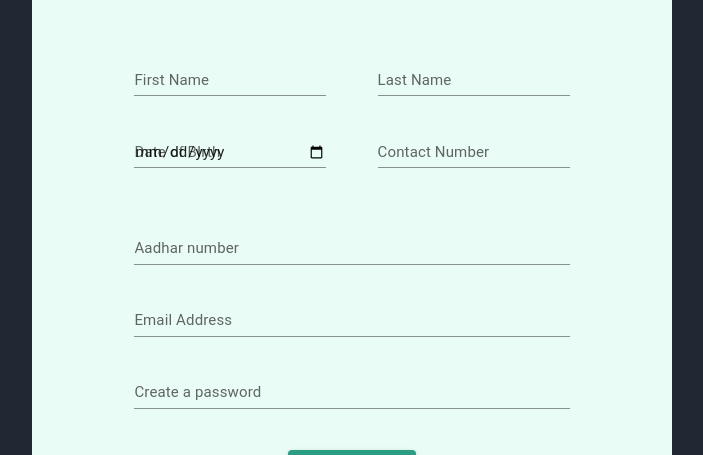
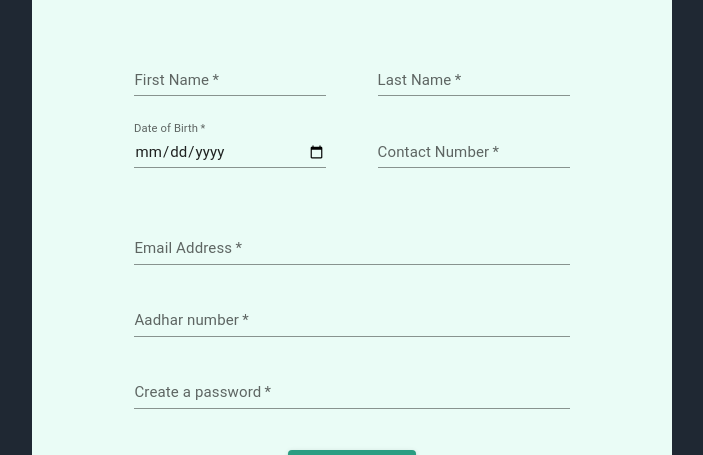
Before and after one commit to shesha4572/votingdapp, a React app in the folder client/: page / in a window 1280 px wide. Shown: the part 179-634 px from the top of the page, without its empty margins (288-991 px from the left). Built offline with nearby package versions, Linux system fonts and the light colour scheme.

Commit message:
Fixed DOB label overlap, added required field for login and register forms

```diff
--- a/client/src/components/Register.jsx
+++ b/client/src/components/Register.jsx
@@ -30,20 +30,20 @@ export default function Register () {
         <div id="Form-top">
 
             <div id="Form-top-left">
-                <TextField className="Text-input" sx={input} variant='standard' type="text"  id="First-name" label="First Name" />
-                <TextField className="Text-input" sx={input} variant='standard' type="date"  id="DOB" label="Date of BIrth"/>
+                <TextField className="Text-input" sx={input} variant='standard' type="text"  id="First-name" label="First Name" required/>
+                <TextField className="Text-input" sx={input} variant='standard' type="date"  id="DOB" label="Date of Birth" value='1' required/>
             </div>
 
             <div id="Form-top-right">
-                <TextField className="Text-input" sx={input} variant='standard' type="text" id="Last-name" label="Last Name" />
-                <TextField className="Text-input" sx={input} variant='standard' type="number" id="Phone-no" label="Contact Number" />
+                <TextField className="Text-input" sx={input} variant='standard' type="text" id="Last-name" label="Last Name" required/>
+                <TextField className="Text-input" sx={input} variant='standard' type="number" id="Phone-no" label="Contact Number" required/>
             </div>
         </div>
 
         <div id="Form-bottom">
-            <TextField className="Text-input2" sx={input} variant='standard' type="text" id="number" label="Aadhar number"/>
-            <TextField className="Text-input2" sx={input} variant='standard' type="text" id="Email" label="Email Address"/>
-            <TextField className="Text-input2" sx={input} variant='standard' type="password" id="Password" label="Create a password" />
+            <TextField className="Text-input2" sx={input} variant='standard' type="text" id="Email" label="Email Address" required/>
+            <TextField className="Text-input2" sx={input} variant='standard' type="text" id="number" label="Aadhar number" required/>
+            <TextField className="Text-input2" sx={input} variant='standard' type="password" id="Password" label="Create a password" required/>
         </div>
         <Button id="Register-button" variant='contained' sx={btn}>Register</Button>
     </div>
--- a/client/src/styles.css
+++ b/client/src/styles.css
@@ -163,3 +163,9 @@ body{
   width: 34vw;
   height: 4vh;
 }
+
+#DOB::-webkit-datetime-edit-year-field:not([aria-valuenow]),
+::-webkit-datetime-edit-month-field:not([aria-valuenow]),
+::-webkit-datetime-edit-day-field:not([aria-valuenow]) {
+  color: transparent;
+}
```
